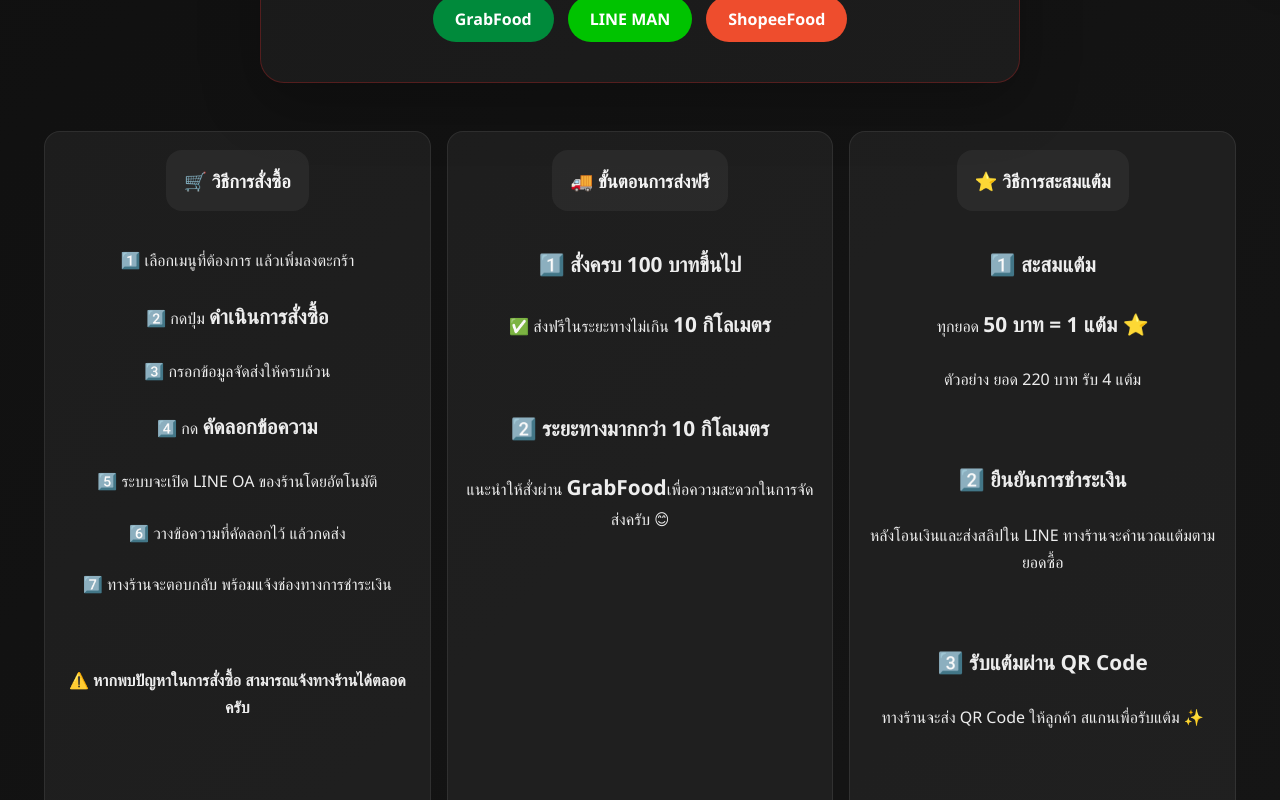
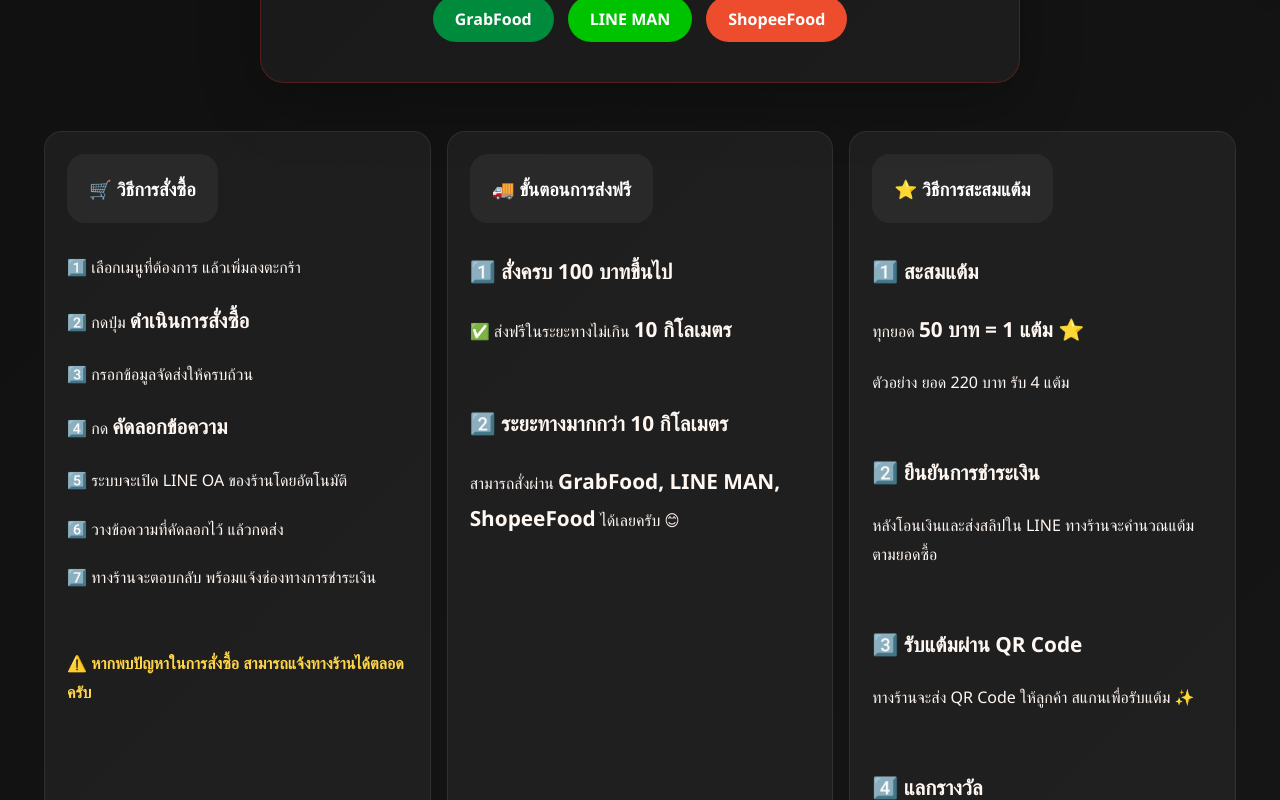
Before and after one commit to KINMA-Website/KINMA-WEB, a React (Vite) app: page / in a window 1280 px wide. Shown: the part 820-1620 px from the top of the page. Built offline with nearby package versions, Linux system fonts and the light colour scheme.

Commit message:
Improve homepage navigation and checkout experience

```diff
--- a/src/App.css
+++ b/src/App.css
@@ -190,13 +190,13 @@
 .info-strip div {
   display: flex;
   flex-direction: column;
-  align-items: center;
-  gap: 8px;
-  text-align: center;
-  padding: 18px;
-  border-radius: 16px;
-  background: rgba(255, 255, 255, 0.05);
-  color: #f4f4f4;
+  align-items: flex-start;
+  text-align: left;
+
+  padding: 22px;
+  border-radius: 18px;
+
+  background: rgba(255,255,255,.05);
 }
 
 .info-strip strong {
@@ -341,11 +341,15 @@
 }
 .step-card{
   background:#202020;
+  border:1px solid rgba(255,255,255,.08);
   border-radius:18px;
-  padding:22px;
-  border:1px solid rgba(255,255,255,.08);
+  padding:28px;
+
+  display:flex;
+  flex-direction:column;
+  align-items:flex-start;
+
   text-align:left;
-  transition:.25s;
 }
 
 .step-card:hover{
@@ -353,21 +357,26 @@
 }
 
 .step-title{
-  display:block;
-  background:#ff2b2b;
+  display:inline-flex;
+  align-items:center;
+
+  background:#2d2d2d;
   color:#fff;
-  text-align:center;
-  padding:12px;
-  border-radius:12px;
+
+  padding:12px 18px;
+  border-radius:14px;
+
   font-size:1.15rem;
   font-weight:700;
+
   margin-bottom:20px;
 }
 
 .step-card p{
-  color:#ededed;
-  line-height:1.7;
-  margin:8px 0;
+  width:100%;
+  margin:10px 0;
+  line-height:1.8;
+  text-align:left;
 }
 
 .step-card hr{
@@ -379,4 +388,21 @@
 .step-warning{
   color:#ffd54a;
   font-weight:700;
+  margin-top:20px;
 }
+
+.step-card *{
+  text-align:left;
+}
+
+.step-card p{
+  line-height:1.8;
+  margin:10px 0;
+}
+
+.step-card strong{
+  display:inline;
+}
+html{
+  scroll-behavior:smooth;
+}
--- a/src/App.jsx
+++ b/src/App.jsx
@@ -23,8 +23,8 @@
   </div>
 </div>
         <div className="header-actions">
-          <a className="header-link" href="#order">
-            สั่งอาหาร
+          <a className="header-link" href="#menu">
+          สั่งอาหาร
           </a>
           <button type="button" className="header-cart" onClick={() => setIsOpen(true)} aria-label="เปิดตะกร้า">
             🛒
@@ -137,8 +137,7 @@
     <p><strong>2️⃣ ระยะทางมากกว่า 10 กิโลเมตร</strong></p>
 
     <p>
-      แนะนำให้สั่งผ่าน <strong>GrabFood</strong>
-      เพื่อความสะดวกในการจัดส่งครับ 😊
+      สามารถสั่งผ่าน <strong>GrabFood, LINE MAN, ShopeeFood</strong> ได้เลยครับ 😊
     </p>
 
   </div>
--- a/src/components/Menu/MenuSection.jsx
+++ b/src/components/Menu/MenuSection.jsx
@@ -29,7 +29,7 @@
 
   return (
     <>
-      <section className="menu-section" id="menu">
+      <section id="menu" className="menu-section">
         <div className="menu-section__header">
           <p className="menu-section__eyebrow">เมนูแนะนำ</p>
           <h2>เลือกเมนูที่ชอบ</h2>
```
